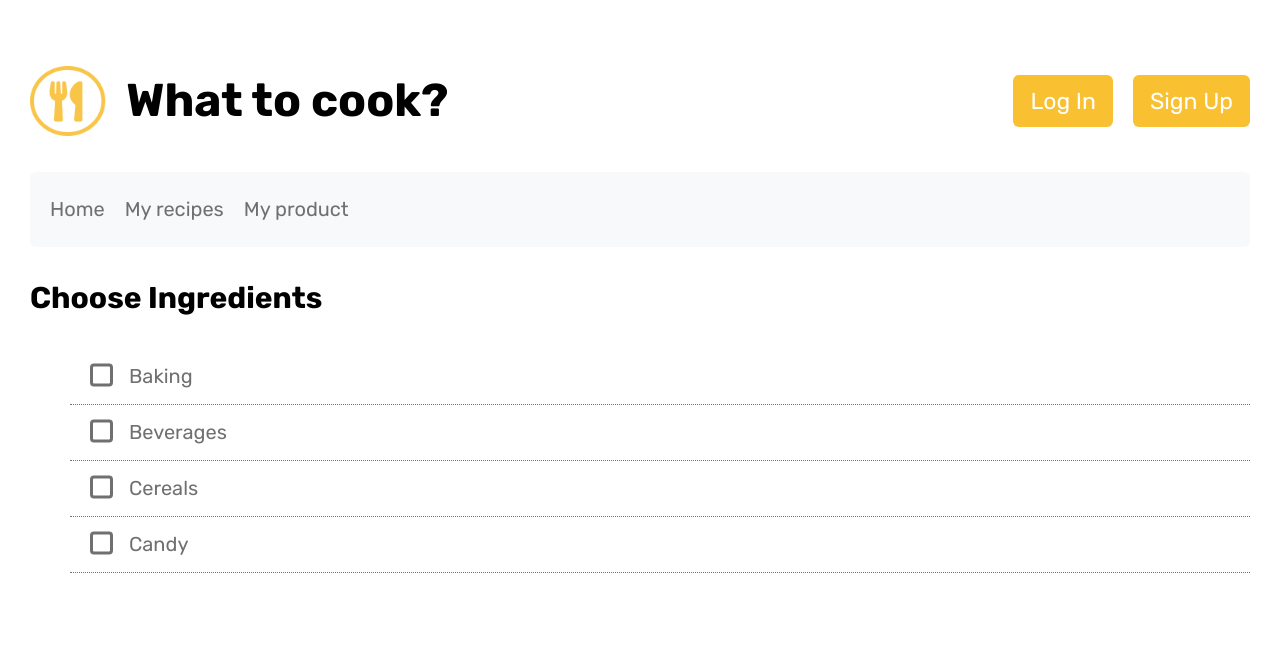
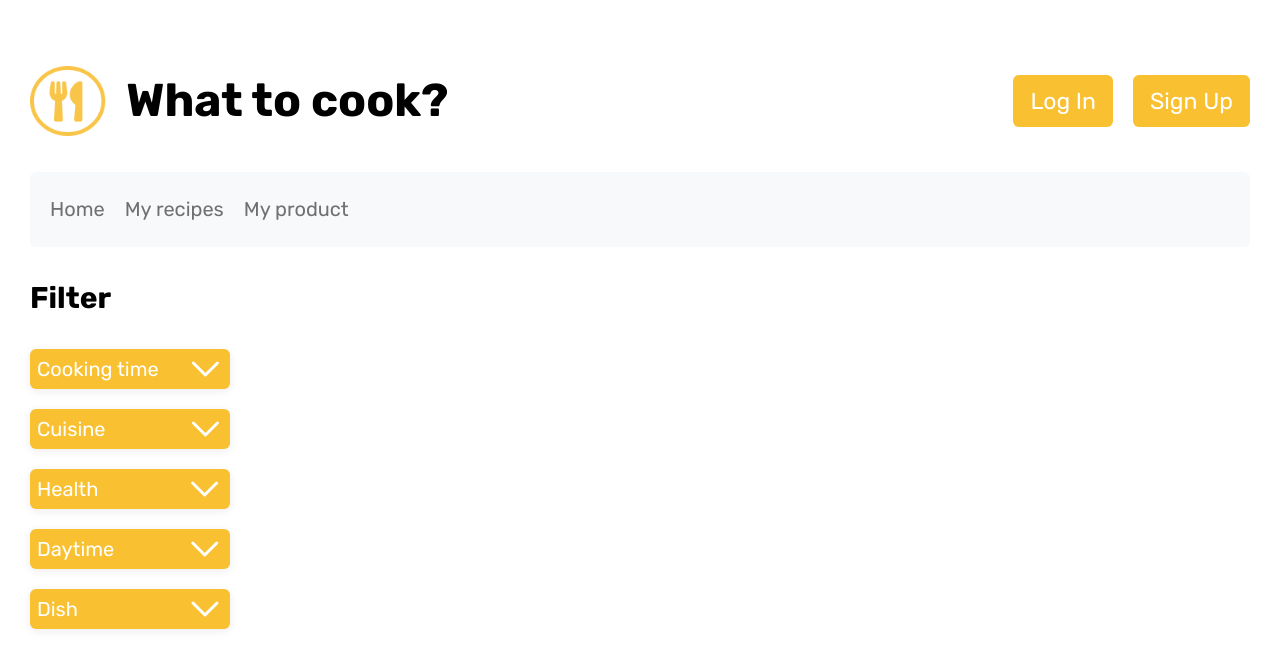
Before and after one commit to OKozmovskaia/what-to-cook.site, a React (Create React App) app: page / in a window 1280 px wide. Shown: the top 668 px of the page. Built offline with nearby package versions, Linux system fonts and the light colour scheme.

Commit message:
Add Filter Drop Down Item

```diff
--- a/src/App.js
+++ b/src/App.js
@@ -7,7 +7,7 @@ function App() {
     <div>
       <Header />
       <Navbar />
-      <Sidebar />
+      <Sidebar title="Filter" />
     </div>
   );
 }
--- a/src/components/Button/button.js
+++ b/src/components/Button/button.js
@@ -27,6 +27,7 @@ const Button = ({
   iconStyle = false,
   large = false,
   small = false,
+  dropDown = false,
   block = false,
   children,
   ...props
@@ -39,12 +40,13 @@ const Button = ({
         [styles.icon]: iconStyle,
         [styles.large]: large,
         [styles.small]: small,
+        [styles.dropDown]: dropDown,
         [styles.block]: block,
       })}
       {...props}
     >
+      {children}
       {Icon && <Icon />}
-      {children}
     </button>
   );
 };
--- a/src/components/Button/button.module.css
+++ b/src/components/Button/button.module.css
@@ -1,9 +1,10 @@
 .button {
   line-height: 1.5;
+  white-space: nowrap;
+  text-align: center;
   color: VAR(--white);
   background-color: VAR(--yellow);
   border: 1px solid transparent;
-  text-align: center;
   cursor: pointer;
 }
 
@@ -25,3 +26,13 @@
   color: var(--yellow);
   background-color: VAR(--white);
 }
+
+.dropDown {
+  display: flex;
+  align-items: center;
+  justify-content: space-between;
+  height: 2em;
+  width: 10em;
+  border-radius: 6px;
+  box-shadow: 0 2px 10px rgb(0 0 0 / 8%);
+}
--- /dev/null
+++ b/src/components/FilterItem/filterItem.js
@@ -0,0 +1,39 @@
+import React from "react";
+import { useState, useRef } from "react";
+import useHandleClickOutside from "../../hooks/use-handleCkickOutside";
+
+import ListItem from "../ListItem";
+import Button from "../Button";
+
+import styles from "./filterItem.module.css";
+
+const FilterItem = ({ category }) => {
+  const [open, setOpen] = useState(false);
+  const dropDownMenu = useRef();
+
+  useHandleClickOutside(dropDownMenu, () => {
+    setOpen(false);
+  });
+
+  const handleOpen = () => {
+    setOpen(!open);
+  };
+
+  const filterContent = category.filterContent;
+  return (
+    <div className={styles.container} ref={dropDownMenu}>
+      <Button icon="arrowDown" dropDown onClick={handleOpen}>
+        {category.name}
+      </Button>
+      {open ? (
+        <ul className={styles.filterContent}>
+          {filterContent.map((m, index) => {
+            return <ListItem checkBox title={m} key={index} />;
+          })}
+        </ul>
+      ) : null}
+    </div>
+  );
+};
+
+export default FilterItem;
--- /dev/null
+++ b/src/components/FilterItem/filterItem.module.css
@@ -0,0 +1,23 @@
+.container {
+  margin-bottom: 1em;
+}
+
+.filterContent {
+  padding: 20px;
+  margin-top: 1em;
+  border-radius: 8px;
+  box-shadow: 0 0 20px rgb(0 0 0 / 10%);
+  background-color: var(--white);
+  position: relative;
+}
+
+.filterContent::before {
+  content: "";
+  display: block;
+  position: absolute;
+  top: -12px;
+  left: calc(12px);
+  border-left: 12px solid transparent;
+  border-right: 12px solid transparent;
+  border-bottom: 12px solid var(--white);
+}
--- /dev/null
+++ b/src/components/FilterItem/index.js
@@ -0,0 +1 @@
+export { default } from "./filterItem.js";
--- a/src/components/ListItem/listItem.js
+++ b/src/components/ListItem/listItem.js
@@ -3,10 +3,10 @@ import styles from "./listItem.module.css";
 
 export default function ListItem({ checkBox, title, children }) {
   return (
-    <div className={styles.container}>
+    <li className={styles.container}>
       {checkBox && <input type="checkBox" name="search" value={title} />}
       {title}
       {children}
-    </div>
+    </li>
   );
 }
--- a/src/components/ListItem/listItem.module.css
+++ b/src/components/ListItem/listItem.module.css
@@ -2,11 +2,18 @@
   text-decoration: none;
   border: 0.5px dotted var(--grey);
   border-width: 0 0 1px 0;
-  padding: 0.5rem 1rem;
+  padding: 0.3rem 1rem;
   color: var(--grey);
   display: flex;
   align-items: center;
   gap: 0.8em;
+  transition: 0.5s;
+}
+
+.container:hover,
+.container:focus,
+.container:active {
+  background-color: var(--light-grey);
 }
 
 input[type="checkbox"] {
@@ -15,8 +22,8 @@ input[type="checkbox"] {
   margin: 0;
   font: inherit;
   color: currentColor;
-  width: 1.15em;
-  height: 1.15em;
+  width: 1em;
+  height: 1em;
   border: 0.15em solid currentColor;
   border-radius: 0.2em;
   transform: translateY(-0.075em);
--- a/src/components/Sidebar/sidebar.js
+++ b/src/components/Sidebar/sidebar.js
@@ -1,18 +1,39 @@
 import React from "react";
-import ListItem from "../ListItem";
+import FilterItem from "../FilterItem/filterItem";
 // import styles from "./sidebar.module.css";
 
-export default function Sidebar() {
-  const foodCategory = ["Baking", "Beverages", "Cereals", "Candy"];
+export default function Sidebar({ title }) {
+  const filterCategory = [
+    {
+      name: "Cooking time",
+      filterContent: ["10 min.", "20 min.", "30 min"],
+    },
+    {
+      name: "Cuisine",
+      filterContent: ["American", "Asian", "British"],
+    },
+    {
+      name: "Health",
+      filterContent: ["alcohool-free", "egg-free", "vegan"],
+    },
+    {
+      name: "Daytime",
+      filterContent: ["Breakfest", "Dinner", "Lunch"],
+    },
+    {
+      name: "Dish",
+      filterContent: ["Bread", "Drinks", "Pancake"],
+    },
+  ];
 
   return (
     <div>
-      <h2>Choose Ingredients</h2>
-      <ul>
-        {foodCategory.map((i, index) => (
-          <ListItem title={i} key={index} checkBox />
-        ))}
-      </ul>
+      <h2>{title}</h2>
+      <div>
+        {filterCategory.map((i, index) => {
+          return <FilterItem key={index} category={i} />;
+        })}
+      </div>
     </div>
   );
 }
--- /dev/null
+++ b/src/hooks/use-handleCkickOutside.js
@@ -0,0 +1,18 @@
+// This Hook can be used for detecting clicks outside and react with passed function
+import { useEffect } from "react";
+
+export default function useHandleClickOutside(ref, onClickOutside) {
+  useEffect(() => {
+    function handleClickOutside(event) {
+      if (ref.current && !ref.current.contains(event.target)) {
+        onClickOutside();
+      }
+    }
+    // Bind
+    document.addEventListener("mousedown", handleClickOutside);
+    return () => {
+      // dispose
+      document.removeEventListener("mousedown", handleClickOutside);
+    };
+  }, [ref, onClickOutside]);
+}
--- a/src/index.css
+++ b/src/index.css
@@ -2,6 +2,7 @@
 
 :root {
   --yellow: #f9c132;
+  --yellow-light: #fffccc;
   --light-grey: #f8f9fa;
   --grey: #707071;
   --black: #1d1d1d;
```
Also changed, not shown: src/icons/arrow-down.svg.
